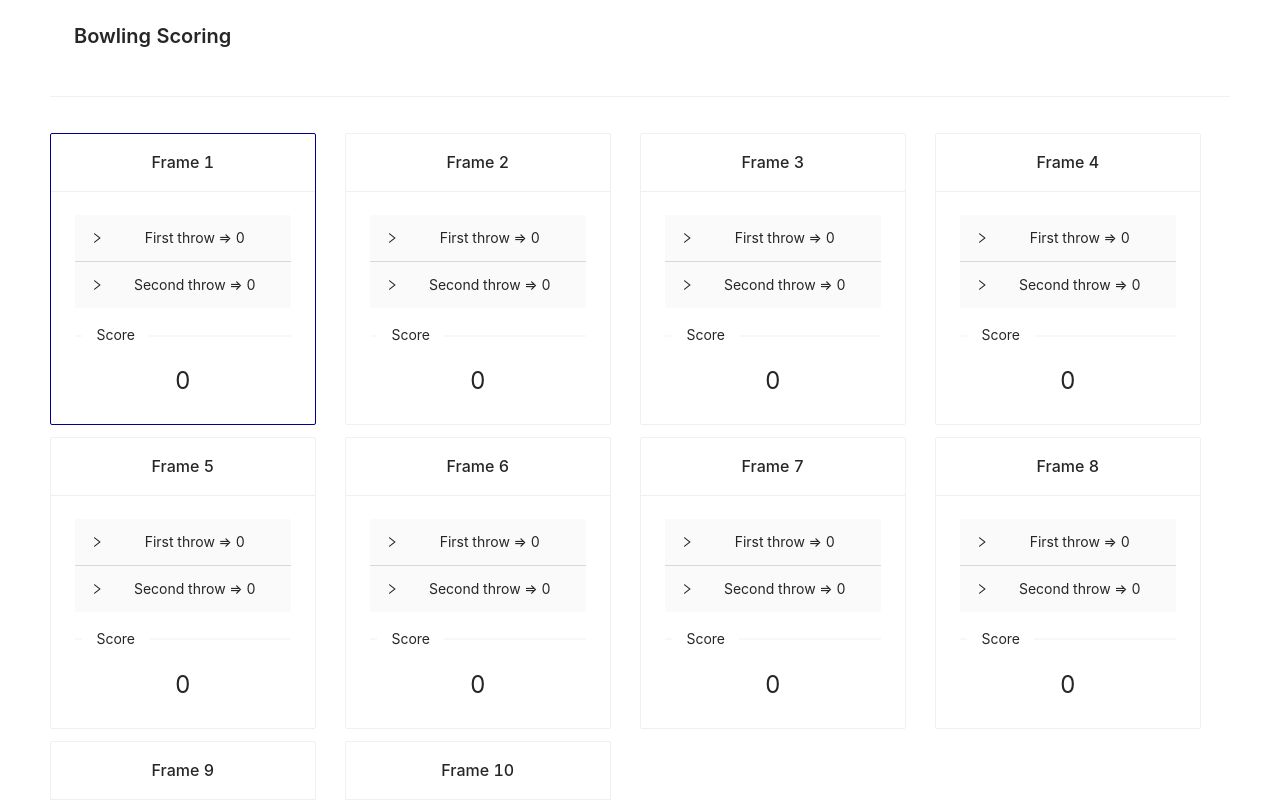
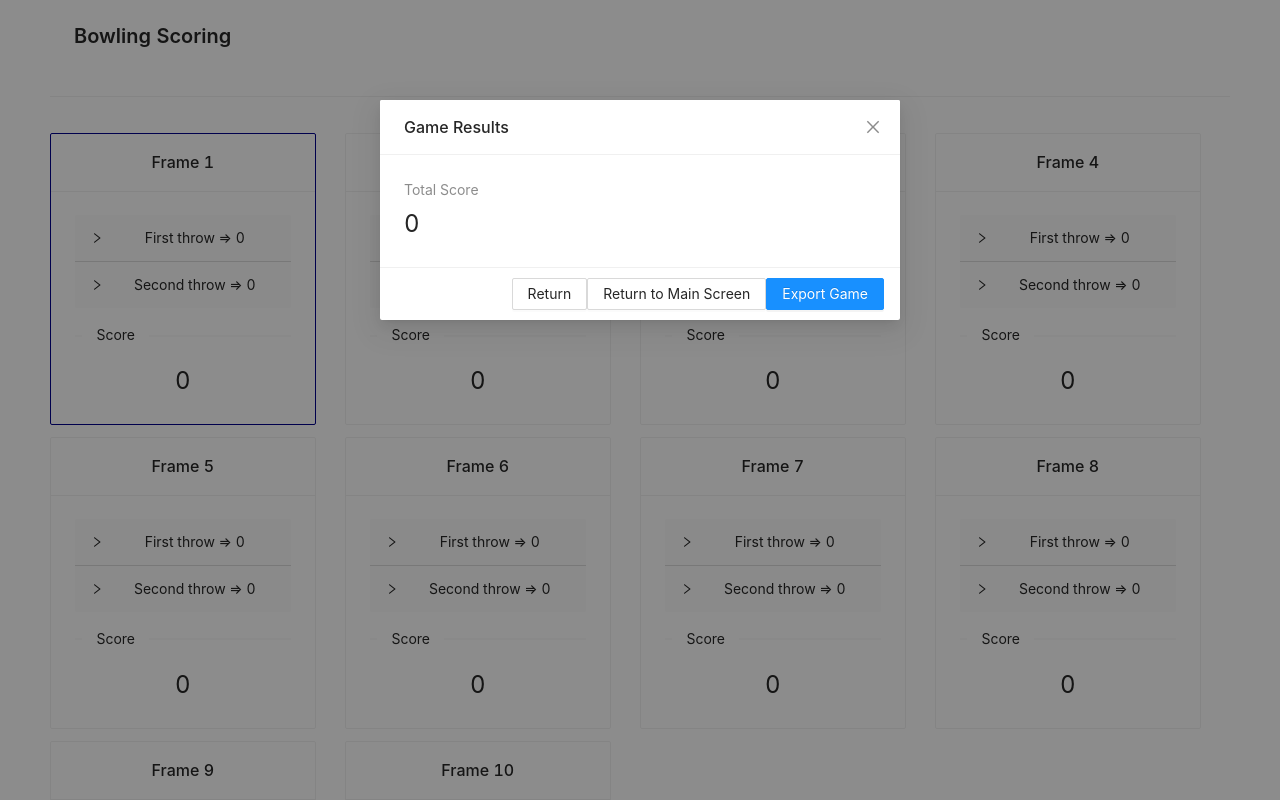
Before and after one commit to omar-dulaimi/bowling-scoring-app, a React (Create React App) app: page /game in a window 1280 px wide. Shown: the top 800 px of the page. Built offline with nearby package versions, Linux system fonts and the light colour scheme.

Commit message:
use results modal once game ends

```diff
--- a/src/components/Game/Game.tsx
+++ b/src/components/Game/Game.tsx
@@ -19,6 +19,7 @@ import {
   getCardPointerEventsValue,
   getNumbersRange,
 } from "./helpers";
+import ResultsModal from "./ResultsModal/Results-modal";
 
 const { Panel } = Collapse;
 
@@ -29,15 +30,20 @@ const Game: FC<GameProps> = () => {
   const [gameData, setGameData] = useState<GameDataType>({
     ...INITIAL_GAME_DATA,
   });
+  const [showResults, setShowResults] = useState(true);
 
   useEffect(() => {
+    let totalGameScore = 0;
     const framesToScore = gameData.frames.map((frame, index) => {
+      const frameScore = calculateFrameScore(frame, index, gameData);
+      totalGameScore += frameScore;
       return {
         ...frame,
-        frameScore: calculateFrameScore(frame, index, gameData),
+        frameScore,
       };
     });
     gameData.frames = framesToScore;
+    gameData.totalGameScore = totalGameScore;
     setGameData(gameData);
   }, [gameData, currentFrameIndex]);
 
@@ -58,6 +64,9 @@ const Game: FC<GameProps> = () => {
       break;
     }
     setCurrentFrameIndex(newFrameIndex);
+    if (newFrameIndex === -1) {
+      setShowResults(true);
+    }
   }, [gameData]);
 
   const getFrameThrowButtons = (
@@ -266,6 +275,11 @@ const Game: FC<GameProps> = () => {
           </Col>
         ))}
       </Row>
+      <ResultsModal
+        showResults={showResults}
+        setShowResults={setShowResults}
+        gameData={gameData}
+      />
     </div>
   );
 };
```
